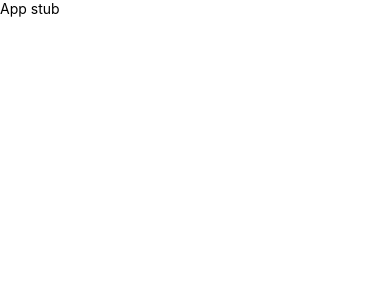
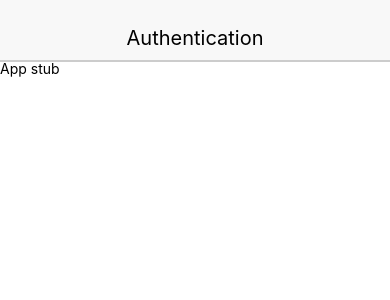
Before and after one commit to sweth/react-native-udemy, a React Native app in the folder auth/: screen / in a window 390 px wide. Shown: the top 300 px of the page. Built offline with nearby package versions, Linux system fonts and the light colour scheme.

Commit message:
57 - add header component to app

```diff
--- a/auth/src/App.js
+++ b/auth/src/App.js
@@ -1,11 +1,15 @@
 import React, { Component } from 'react';
 import { View, Text } from 'react-native';
+import { Header } from './components/common';
 
 class App extends Component {
-  render () {
+  render() {
     return (
-      <View><Text>App stub</Text></View>
-    )
+      <View>
+        <Header headerText="Authentication" />
+        <Text>App stub</Text>
+      </View>
+    );
   }
 }
 
```
